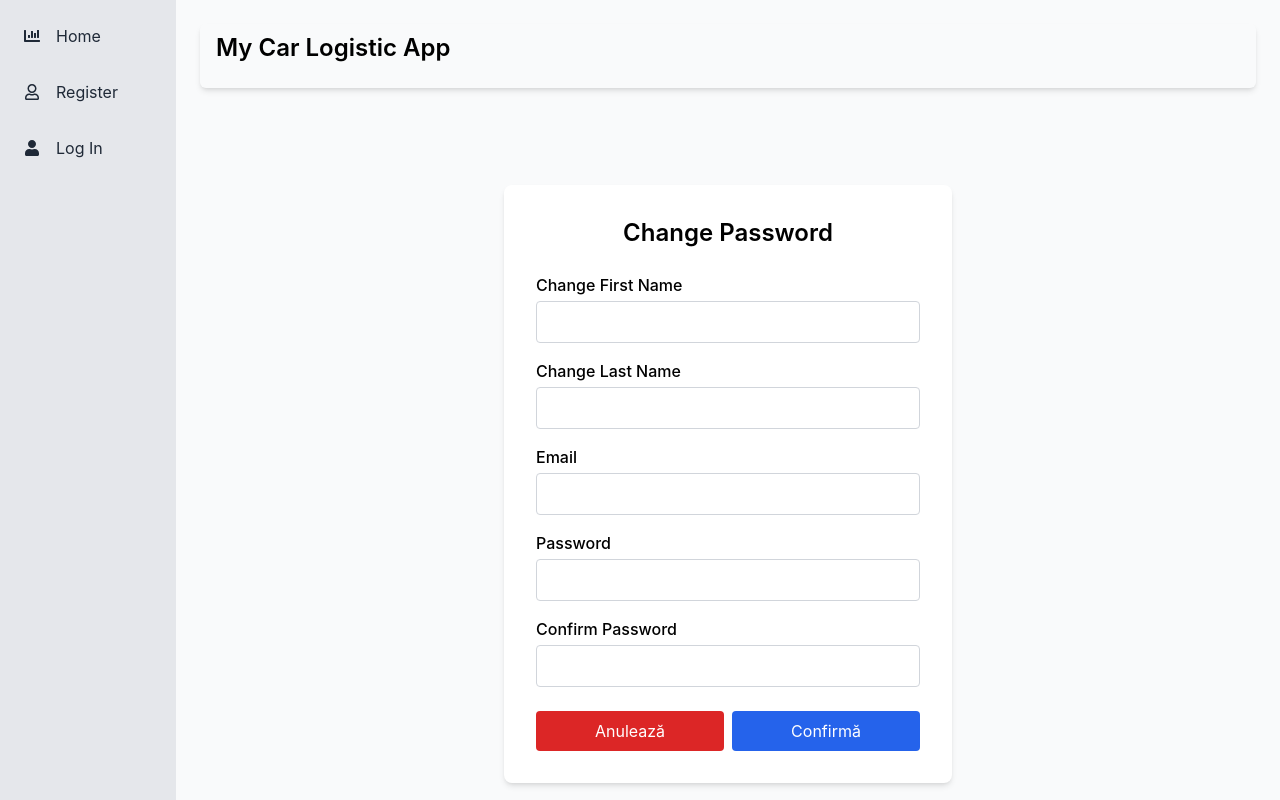
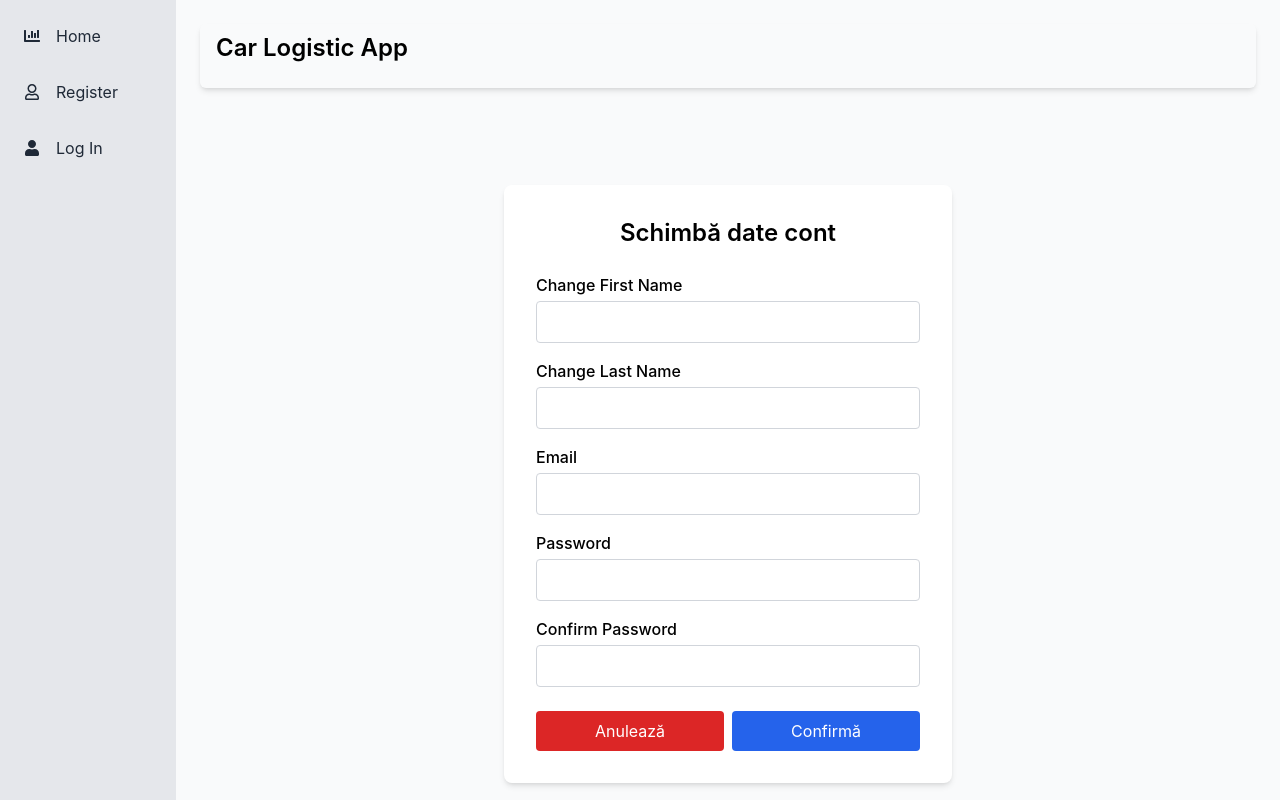
Before and after one commit to EdwardN93/react-final-project, a React (Vite) app: page /change-account-details in a window 1280 px wide. Shown: the top 800 px of the page. Built offline with nearby package versions, Linux system fonts and the light colour scheme.

Commit message:
code grooming

```diff
--- a/src/App.tsx
+++ b/src/App.tsx
@@ -39,7 +39,7 @@ function App() {
       <main className="flex-1 overflow-y-auto bg-gray-50">
         <div className="p-6">
           <div className="flex items-center justify-between shadow-md mb-4 p-2 px-4 rounded-md">
-            <h2 className="text-2xl font-semibold mb-4">My Car Logistic App</h2>
+            <h2 className="text-2xl font-semibold mb-4">Car Logistic App</h2>
             <UserMenu />
           </div>
 
--- a/src/Components/Account/ChangeAccountDetails/ChangeAccountDetails.tsx
+++ b/src/Components/Account/ChangeAccountDetails/ChangeAccountDetails.tsx
@@ -44,9 +44,11 @@ function validateForm<T extends ZodObject>(
   return null;
 }
 
-type SchemaObject = z.infer<typeof validationSchema>;
-type ErrorObject = Record<keyof SchemaObject, string[]>;
-type Errors = Partial<ErrorObject>;
+// type SchemaObject = z.infer<typeof validationSchema>;
+// type ErrorObject = Record<keyof SchemaObject, string[]>;
+// type Errors = Partial<ErrorObject>;
+
+type Errors = Partial<Record<keyof z.infer<typeof validationSchema>, string[]>>;
 
 export function ChangeAccountDetails() {
   const [errors, setErrors] = useState<null | Errors>(null);
@@ -132,7 +134,7 @@ export function ChangeAccountDetails() {
           className="bg-white p-8 rounded-lg shadow-md w-full max-w-md mb-10"
         >
           <h2 className="text-2xl font-semibold mb-6 text-center">
-            Change Password
+            Schimbă date cont
           </h2>
 
           <div className="mb-4">
```
